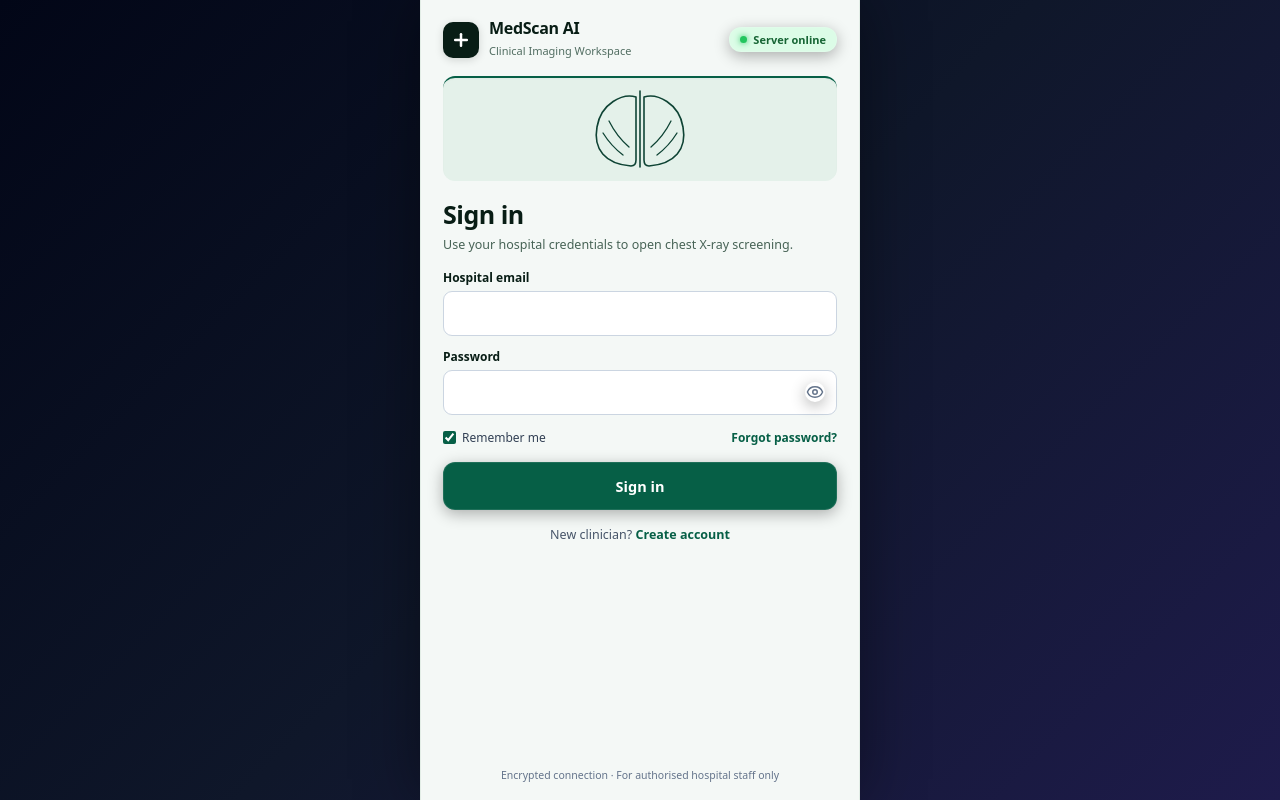
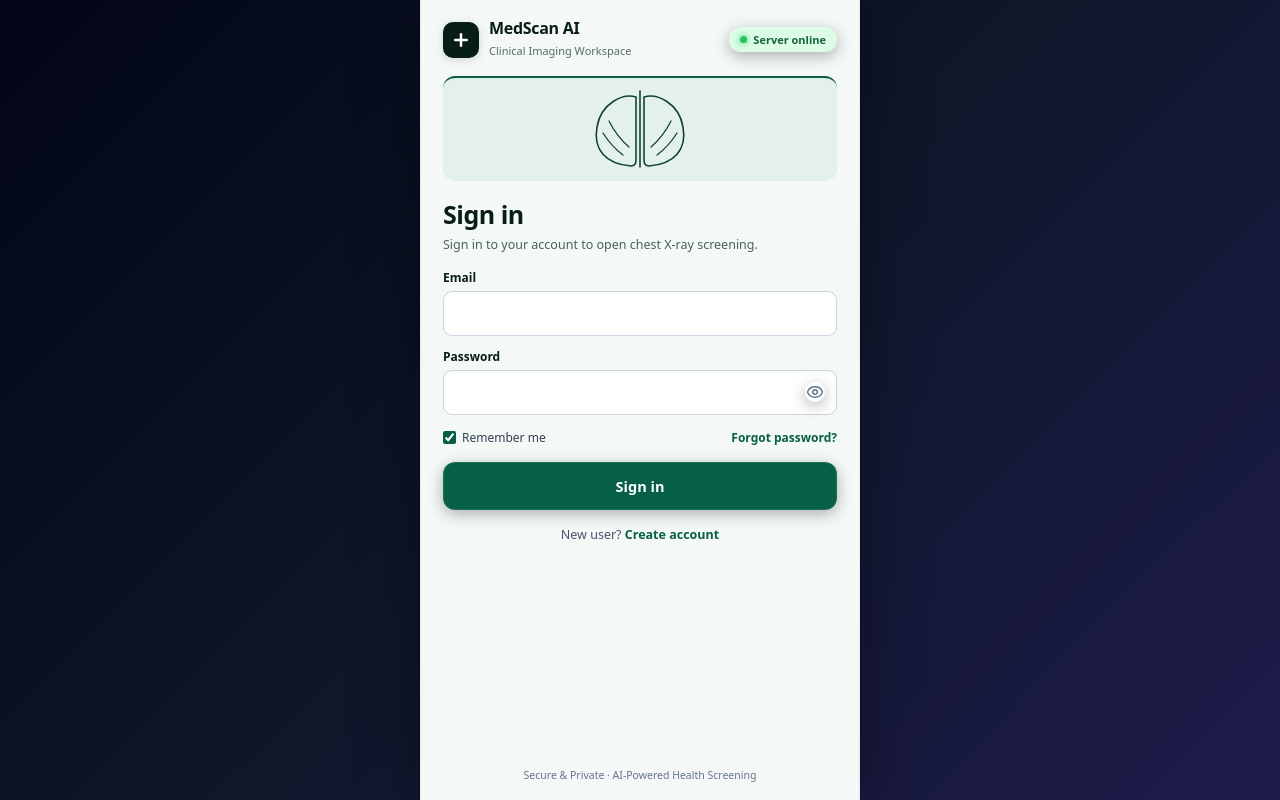
Before and after one commit to ayushisoni29/Chest-Xray, a React (Vite) app in the folder Frontend chest x ray/: page /login in a window 1280 px wide. Built offline with nearby package versions, Linux system fonts and the light colour scheme; no server answers.

Commit message:
fix(ui): change Hospital email to Email and generalize user role terminology

```diff
--- a/Frontend chest x ray/src/Pages/Login.jsx
+++ b/Frontend chest x ray/src/Pages/Login.jsx
@@ -40,7 +40,7 @@ export default function Login() {
   // Validation
   const validate = () => {
     if (!email.trim() || !email.includes("@") || !email.includes(".")) {
-      setError("Please enter a valid hospital email address.");
+      setError("Please enter a valid email address.");
       return false;
     }
     if (!password || password.length < 6) {
@@ -277,7 +277,7 @@ export default function Login() {
             Sign in
           </h2>
           <p style={{ fontSize: "12.5px", color: "#476356", margin: 0, fontWeight: "400" }}>
-            Use your hospital credentials to open chest X-ray screening.
+            Sign in to your account to open chest X-ray screening.
           </p>
         </div>
 
@@ -328,7 +328,7 @@ export default function Login() {
                 marginBottom: "5px",
               }}
             >
-              Hospital email
+              Email
             </label>
             <input
               type="email"
@@ -439,7 +439,7 @@ export default function Login() {
               <span>Remember me</span>
             </label>
             <span
-              onClick={() => alert("Please contact your hospital system administrator to reset credentials.")}
+              onClick={() => alert("Please contact support to reset your password.")}
               style={{ color: "#065f46", fontWeight: "700", cursor: "pointer" }}
             >
               Forgot password?
@@ -473,7 +473,7 @@ export default function Login() {
 
           {/* Create Account Link */}
           <div style={{ textAlign: "center", fontSize: "12.5px", color: "#475569", marginTop: "4px" }}>
-            New clinician?{" "}
+            New user?{" "}
             <Link to="/register" style={{ color: "#065f46", fontWeight: "700", textDecoration: "none" }}>
               Create account
             </Link>
@@ -491,7 +491,7 @@ export default function Login() {
           paddingBottom: "4px",
         }}
       >
-        Encrypted connection · For authorised hospital staff only
+        Secure & Private · AI-Powered Health Screening
       </div>
 
       {/* Server Config Modal */}
--- a/Frontend chest x ray/src/Pages/Profile.jsx
+++ b/Frontend chest x ray/src/Pages/Profile.jsx
@@ -99,7 +99,7 @@ export default function Profile() {
       {/* 1. Header & User Info Card */}
       <div>
         <h2 style={{ fontSize: "18px", fontWeight: "800", color: "#081d15", marginBottom: "14px" }}>
-          Clinician Profile
+          My Profile
         </h2>
 
         <div
@@ -134,10 +134,10 @@ export default function Profile() {
 
           <div>
             <div style={{ fontSize: "16px", fontWeight: "800", color: "#081d15" }}>
-              {user.name || "Medical Practitioner"}
+              {user.name || "Account User"}
             </div>
             <div style={{ fontSize: "12px", color: "#526e62", marginTop: "2px" }}>
-              {user.email || "practitioner@hospital.org"}
+              {user.email || "user@example.com"}
             </div>
             <div
               style={{
@@ -152,7 +152,7 @@ export default function Profile() {
                 fontWeight: "700",
               }}
             >
-              AUTHORIZED CLINICIAN
+              ACTIVE USER
             </div>
           </div>
         </div>
--- a/Frontend chest x ray/src/Pages/Register.jsx
+++ b/Frontend chest x ray/src/Pages/Register.jsx
@@ -35,11 +35,11 @@ export default function Register() {
   // Password validation: min 8 chars with letters & numbers
   const validate = () => {
     if (!name.trim()) {
-      setError("Please enter your full clinical name.");
+      setError("Please enter your full name.");
       return false;
     }
     if (!email.trim() || !email.includes("@") || !email.includes(".")) {
-      setError("Please enter a valid hospital email address.");
+      setError("Please enter a valid email address.");
       return false;
     }
     if (!password || password.length < 8) {
@@ -243,7 +243,7 @@ export default function Register() {
           {/* Email */}
           <div>
             <label style={{ display: "block", fontSize: "11px", fontWeight: "700", color: "#081d15", marginBottom: "4px" }}>
-              HOSPITAL EMAIL
+              EMAIL
             </label>
             <input
               type="email"
@@ -379,7 +379,7 @@ export default function Register() {
       </div>
 
       <div style={{ textAlign: "center", fontSize: "10.5px", color: "#64748b", marginTop: "10px" }}>
-        Encrypted clinical registration · SSIPMT Major Project
+        Secure registration · MedScan AI Health Screening
       </div>
 
       {/* Server Config Modal */}
--- a/Frontend chest x ray/src/Pages/Splash.jsx
+++ b/Frontend chest x ray/src/Pages/Splash.jsx
@@ -221,7 +221,7 @@ export default function Splash() {
             textAlign: "center",
           }}
         >
-          Chest X-ray screening for clinicians
+          AI-Powered Chest X-ray Health Screening
         </motion.p>
       </div>
 
```
